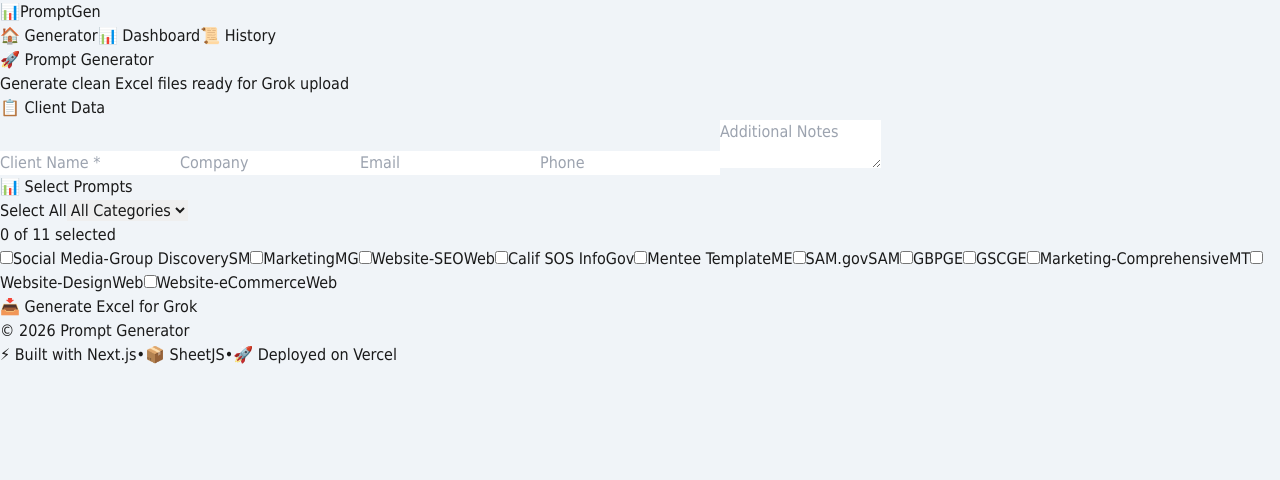
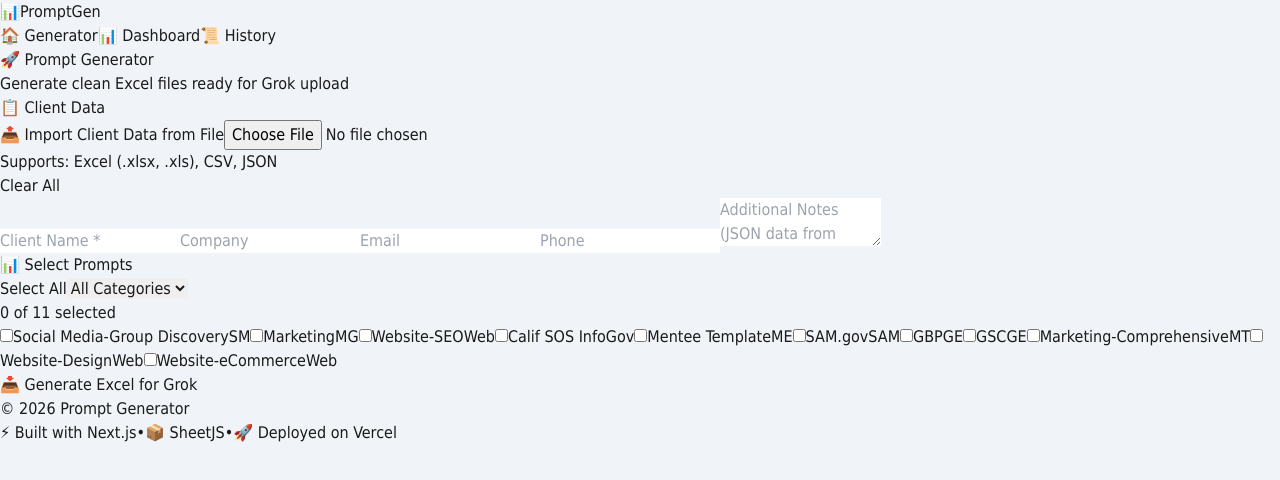
Before and after one commit to edataworker/menteeprompt, a Next.js app: page / in a window 1280 px wide. Shown: the top 480 px of the page. Built offline with nearby package versions, Linux system fonts and the light colour scheme.

Commit message:
Update ClientForm.js

```diff
--- a/components/ClientForm.js
+++ b/components/ClientForm.js
@@ -1,5 +1,10 @@
 import * as XLSX from 'xlsx';
+import { useState } from 'react';
+
 export default function ClientForm({ clientData, setClientData }) {
+  const [isUploading, setIsUploading] = useState(false);
+  const [uploadError, setUploadError] = useState('');
+
   const handleChange = (e) => {
     setClientData({
       ...clientData,
@@ -7,9 +12,134 @@ export default function ClientForm({ clientData, setClientData }) {
     });
   };
 
+  const handleFileUpload = (e) => {
+    const file = e.target.files[0];
+    if (!file) return;
+
+    // Validate file type
+    const validTypes = [
+      'application/vnd.openxmlformats-officedocument.spreadsheetml.sheet',
+      'application/vnd.ms-excel',
+      'text/csv',
+      'application/json'
+    ];
+
+    if (!validTypes.includes(file.type) && !file.name.endsWith('.xlsx') && !file.name.endsWith('.xls') && !file.name.endsWith('.csv') && !file.name.endsWith('.json')) {
+      setUploadError('Please upload an Excel (.xlsx, .xls), CSV, or JSON file.');
+      return;
+    }
+
+    setIsUploading(true);
+    setUploadError('');
+
+    const reader = new FileReader();
+
+    reader.onload = (event) => {
+      try {
+        // Handle JSON files
+        if (file.name.endsWith('.json')) {
+          const jsonData = JSON.parse(event.target.result);
+          if (Array.isArray(jsonData) && jsonData.length > 0) {
+            mapDataToClient(jsonData[0]);
+          } else if (typeof jsonData === 'object') {
+            mapDataToClient(jsonData);
+          } else {
+            setUploadError('Invalid JSON format. Expected object or array.');
+          }
+          setIsUploading(false);
+          return;
+        }
+
+        // Handle Excel and CSV files
+        const data = new Uint8Array(event.target.result);
+        const workbook = XLSX.read(data, { type: 'array' });
+        const firstSheet = workbook.Sheets[workbook.SheetNames[0]];
+        const jsonData = XLSX.utils.sheet_to_json(firstSheet);
+
+        if (jsonData.length > 0) {
+          mapDataToClient(jsonData[0]);
+        } else {
+          setUploadError('No data found in the uploaded file.');
+        }
+      } catch (error) {
+        setUploadError('Error reading file: ' + error.message);
+      }
+      setIsUploading(false);
+    };
+
+    reader.onerror = () => {
+      setUploadError('Error reading file.');
+      setIsUploading(false);
+    };
+
+    reader.readAsArrayBuffer(file);
+    // Reset the input so the same file can be uploaded again
+    e.target.value = '';
+  };
+
+  const mapDataToClient = (row) => {
+    setClientData({
+      name: row['Name'] || row['Client Name'] || row['Client'] || row['Full Name'] || row['name'] || '',
+      company: row['Company'] || row['Business'] || row['Organization'] || row['company'] || '',
+      email: row['Email'] || row['email'] || row['Email Address'] || '',
+      phone: row['Phone'] || row['phone'] || row['Phone Number'] || row['Contact'] || '',
+      notes: JSON.stringify(row, null, 2) // Show all data as notes for reference
+    });
+  };
+
+  const clearForm = () => {
+    setClientData({
+      name: '',
+      company: '',
+      email: '',
+      phone: '',
+      notes: '',
+    });
+    setUploadError('');
+  };
+
   return (
     <div className="card">
       <h2 className="section-title">📋 Client Data</h2>
+
+      {/* File Upload Section */}
+      <div className="mb-4 p-4 bg-[#f5f8fa] rounded-lg border border-dashed border-[#004696]">
+        <div className="flex flex-col md:flex-row items-start md:items-center gap-3">
+          <div className="flex-1">
+            <label className="block text-sm font-medium text-gray-700 mb-1">
+              📤 Import Client Data from File
+            </label>
+            <input
+              type="file"
+              accept=".xlsx,.xls,.csv,.json"
+              onChange={handleFileUpload}
+              disabled={isUploading}
+              className="block w-full text-sm text-gray-500 file:mr-4 file:py-2 file:px-4 file:rounded-lg file:border-0 file:text-sm file:font-semibold file:bg-[#004696] file:text-white hover:file:bg-[#00337a] disabled:opacity-50 disabled:cursor-not-allowed"
+            />
+            <p className="text-xs text-gray-400 mt-1">
+              Supports: Excel (.xlsx, .xls), CSV, JSON
+            </p>
+          </div>
+          <button
+            onClick={clearForm}
+            className="px-4 py-2 text-sm text-gray-600 bg-gray-100 rounded-lg hover:bg-gray-200 transition whitespace-nowrap"
+          >
+            Clear All
+          </button>
+        </div>
+        {isUploading && (
+          <div className="mt-2 text-sm text-[#004696]">
+            ⏳ Processing file...
+          </div>
+        )}
+        {uploadError && (
+          <div className="mt-2 text-sm text-red-600">
+            ❌ {uploadError}
+          </div>
+        )}
+      </div>
+
+      {/* Manual Input Fields */}
       <div className="grid grid-cols-1 md:grid-cols-2 gap-4">
         <input
           type="text"
@@ -46,35 +176,12 @@ export default function ClientForm({ clientData, setClientData }) {
         />
         <textarea
           name="notes"
-          placeholder="Additional Notes"
+          placeholder="Additional Notes (JSON data from upload will appear here)"
           value={clientData.notes}
           onChange={handleChange}
-          className="input-field md:col-span-2 min-h-[80px]"
+          className="input-field md:col-span-2 min-h-[100px] font-mono text-sm"
         />
       </div>
     </div>
   );
-function handleFileUpload(e) {
-    const file = e.target.files[0];
-    const reader = new FileReader();
-    reader.onload = (event) => {
-        const data = new Uint8Array(event.target.result);
-        const workbook = XLSX.read(data, { type: 'array' });
-        const firstSheet = workbook.Sheets[workbook.SheetNames[0]];
-        const jsonData = XLSX.utils.sheet_to_json(firstSheet);
-        // Now 'jsonData' is an array of objects.
-        // You can map the first row to your client data fields.
-        if (jsonData.length > 0) {
-            const firstRow = jsonData[0];
-            setClientData({
-                name: firstRow['Name'] || firstRow['Client Name'] || '',
-                company: firstRow['Company'] || '',
-                email: firstRow['Email'] || '',
-                phone: firstRow['Phone'] || '',
-                notes: JSON.stringify(firstRow, null, 2) // Show all data as notes
-            });
-        }
-    };
-    reader.readAsArrayBuffer(file);
 }
-}
```
